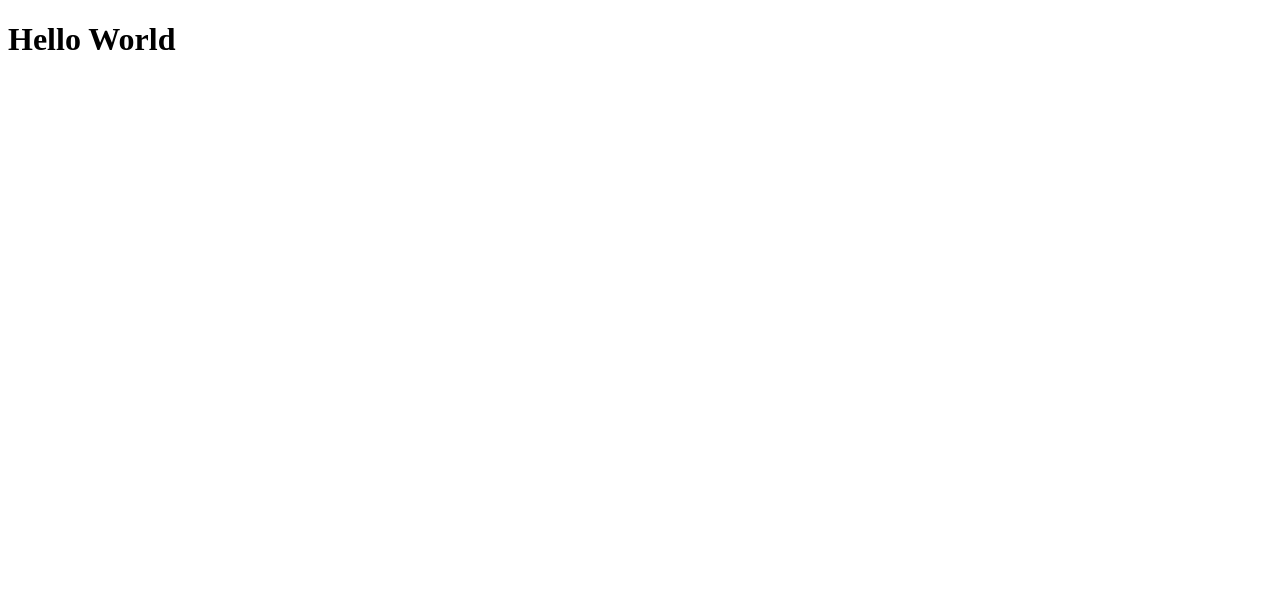
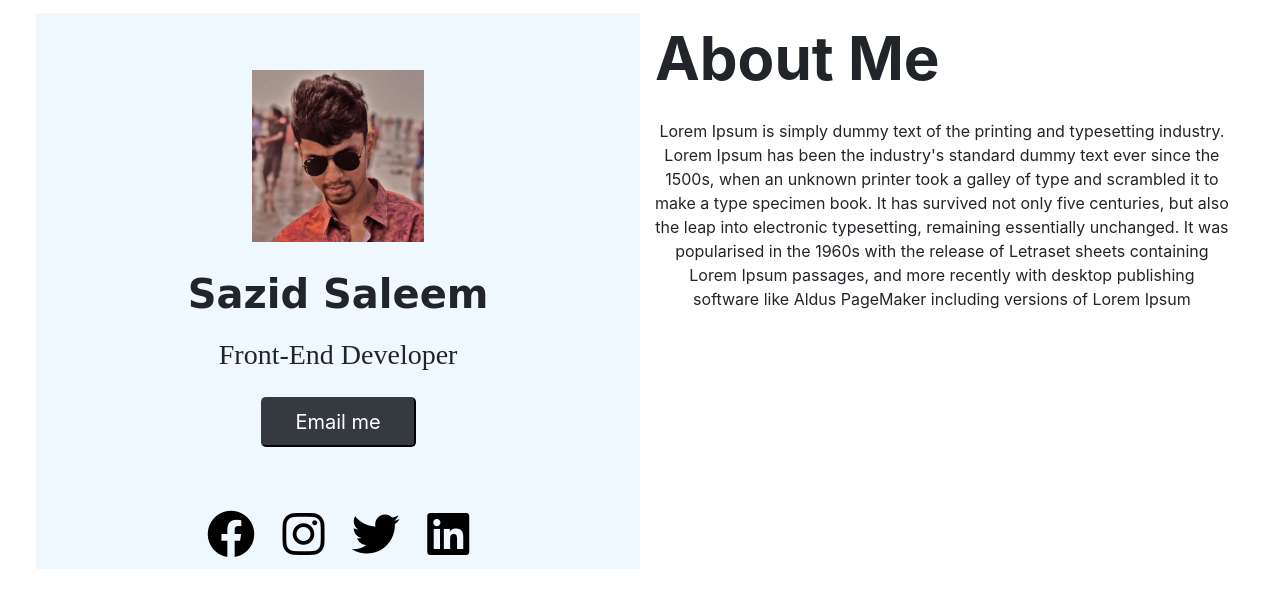
Before and after one commit to 5hafayet/Sazid-reich, a plain HTML site: page index.html in a window 1280 px wide. Drawn offline with nearby package versions, Linux system fonts and the light colour scheme; a web font is replaced by a local one.

Commit message:
redegined

```diff
--- /dev/null
+++ b/css/styles.css
@@ -0,0 +1,53 @@
+body {
+    text-align: center;
+    margin: 4%;
+    margin-top: 1%;
+}
+.left {
+    /* padding: 3%; */
+    /* border: 1px solid; */
+    background-color: aliceblue;
+    margin-bottom: 3% ;
+    height: auto;
+}
+
+.profile_pic {
+    width: 30%;
+    /* border-radius: 100%; */
+    margin-top: 10%;
+}
+
+h1 {
+    font-family: 'Peralta', cursive;
+    font-weight: bold;
+    padding: 5% 5% 2% 5%;
+}
+
+h3 {
+    font-family: 'Alkalami', serif;
+}
+
+.email-button:hover {
+    background-color: #fff;
+    color: black;
+}
+
+.email-button {
+    margin: 3%;
+}
+
+.social_icons {
+    margin: 2%;
+    margin-top: 8%;
+    color: black;
+}
+
+.about_me {
+    font-size: 60px;
+    font-weight: bold;
+    text-align:justify;
+}
+
+.about_details {
+    text-align: left;
+}
--- a/index.html
+++ b/index.html
@@ -4,9 +4,38 @@
     <meta charset="UTF-8" />
     <meta http-equiv="X-UA-Compatible" content="IE=edge" />
     <meta name="viewport" content="width=device-width, initial-scale=1.0" />
+    <link rel="stylesheet" href="https://cdn.jsdelivr.net/npm/bootstrap@4.4.1/dist/css/bootstrap.min.css" integrity="sha384-Vkoo8x4CGsO3+Hhxv8T/Q5PaXtkKtu6ug5TOeNV6gBiFeWPGFN9MuhOf23Q9Ifjh" crossorigin="anonymous">
+    <link rel="stylesheet" href="/css/styles.css">
+    <link rel="preconnect" href="https://fonts.googleapis.com">
+<link rel="preconnect" href="https://fonts.gstatic.com" crossorigin>
+<link rel="preconnect" href="https://fonts.googleapis.com">
+<link rel="preconnect" href="https://fonts.gstatic.com" crossorigin>
+<link href="https://fonts.googleapis.com/css2?family=Alkalami&family=Peralta&display=swap" rel="stylesheet">
+<link rel="stylesheet" href="https://cdnjs.cloudflare.com/ajax/libs/font-awesome/6.2.0/css/all.min.css" integrity="sha512-xh6O/CkQoPOWDdYTDqeRdPCVd1SpvCA9XXcUnZS2FmJNp1coAFzvtCN9BmamE+4aHK8yyUHUSCcJHgXloTyT2A==" crossorigin="anonymous" referrerpolicy="no-referrer" />
     <title>Sazid Saleem</title>
   </head>
   <body>
-    <h1>Hello World</h1>
+    <!-- Title Section -->
+        <div class="row">
+          <div class="col-lg-6 col-md-12 left">
+            <img class="profile_pic" src="img/sazid.jpg" alt="sazid-saleem">
+            <h1>Sazid Saleem</h1>
+            <h3>Front-End Developer</h3>
+            <a href="mailto:mr.cool.8211@gmail.com"><button type="button" class="btn-lg btn-dark email-button">&nbsp;&nbsp;&nbsp;Email me&nbsp;&nbsp;&nbsp;</button></a>
+            <div>
+              <a href="https://www.facebook.com/Chaos.821"><i class="social_icons fa-3x fa-brands fa-facebook"></i></a>
+              <a href="http://instagram.com"><i class="social_icons fa-3x fa-brands fa-instagram"></i></a>
+              <a href="http://twitter.com"><i class="social_icons fa-3x fa-brands fa-twitter"></i></a>
+              <a href="http://linkedin.com"><i class="social_icons fa-3x fa-brands fa-linkedin"></i></a>
+            </div>
+
+          </div>
+          <div class="col-lg-6 col-md-12" style="height: 100px;">
+            <p class="about_me">About Me</p>
+            <p class="about-details">Lorem Ipsum is simply dummy text of the printing and typesetting industry. Lorem Ipsum has been the industry's standard dummy text ever since the 1500s, when an unknown printer took a galley of type and scrambled it to make a type specimen book. It has survived not only five centuries, but also the leap into electronic typesetting, remaining essentially unchanged. It was popularised in the 1960s with the release of Letraset sheets containing Lorem Ipsum passages, and more recently with desktop publishing software like Aldus PageMaker including versions of Lorem Ipsum</p>
+          </div>
+        </div>
+      </div>
+    </section>
   </body>
 </html>
```
Also changed, not shown: img/sazid.jpg (added).
